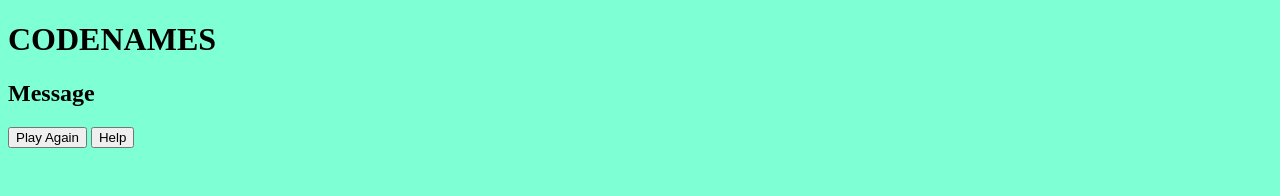
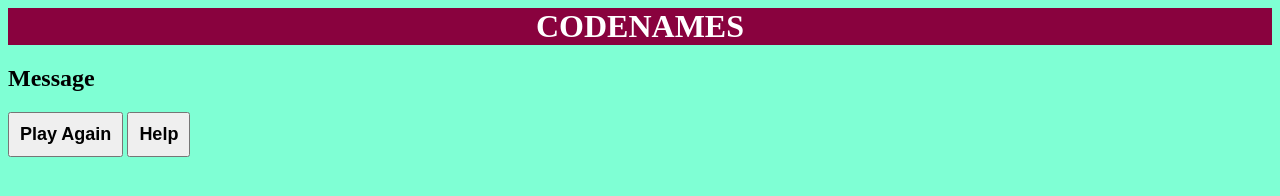
Before and after one commit to CurlyPurple/codenames, a plain HTML site: page index.html in a window 1280 px wide. Drawn offline with Linux system fonts and the light colour scheme.

Commit message:
Added some logic

```diff
--- a/css/style.css
+++ b/css/style.css
@@ -1,3 +1,23 @@
 body {
     background-color: aquamarine;
 }
+
+h1 {
+    display: flex;
+    justify-content: center;
+    background-color: #89023E;
+    color: white;
+    margin: auto;
+}
+
+#reset {
+    font-weight: bold;
+    padding: 10px;
+    font-size: large;
+}
+
+#help {
+    font-weight: bold;
+    padding: 10px;
+    font-size: large;
+}
--- a/js/app.js
+++ b/js/app.js
@@ -176,6 +176,7 @@ const cardEls = document.querySelectorAll(".card")
 const messageEl = document.querySelector("#message")
 const playAgainBtn = document.getElementById("reset")
 const helpSpyBtn = document.getElementById("help")
+const countdownEl = document.getElementById("countdown")
 
 
 
@@ -209,6 +210,30 @@ const groupClueWords = () => {
     }
 }
 
+// let timeLeft = 10
+
+// let timerInterval
+// startTimer()
+
+// function startTimer() {
+//     timerInterval = setInterval(tick, 1000)
+//   }
+
+//   function tick() {
+//     timeLeft -= 1
+//     console.log(timeLeft)
+//    // countdownEl.textContent = timeLeft
+//     if (timeLeft === 10) {
+//         //make help button clickable
+//         //when clicked, make time count down 1 second every 3 seconds
+
+//     }
+//     if (timeLeft === 0) {
+//       messageEl.textContent = "Maybe Next Time"
+//       clearInterval(timerInterval)
+//     }
+//   }
+
 console.log()
 const cardAction = () => {}
 const help = () => {}
@@ -217,6 +242,7 @@ const play = () => {}
 
 
 
+
 /*----------------------------- Event Listeners -----------------------------*/
 
 // document.querySelector('#cards').addEventListener('click', cardAction)
```
Also changed, not shown: index.html (+1 -0 lines).
